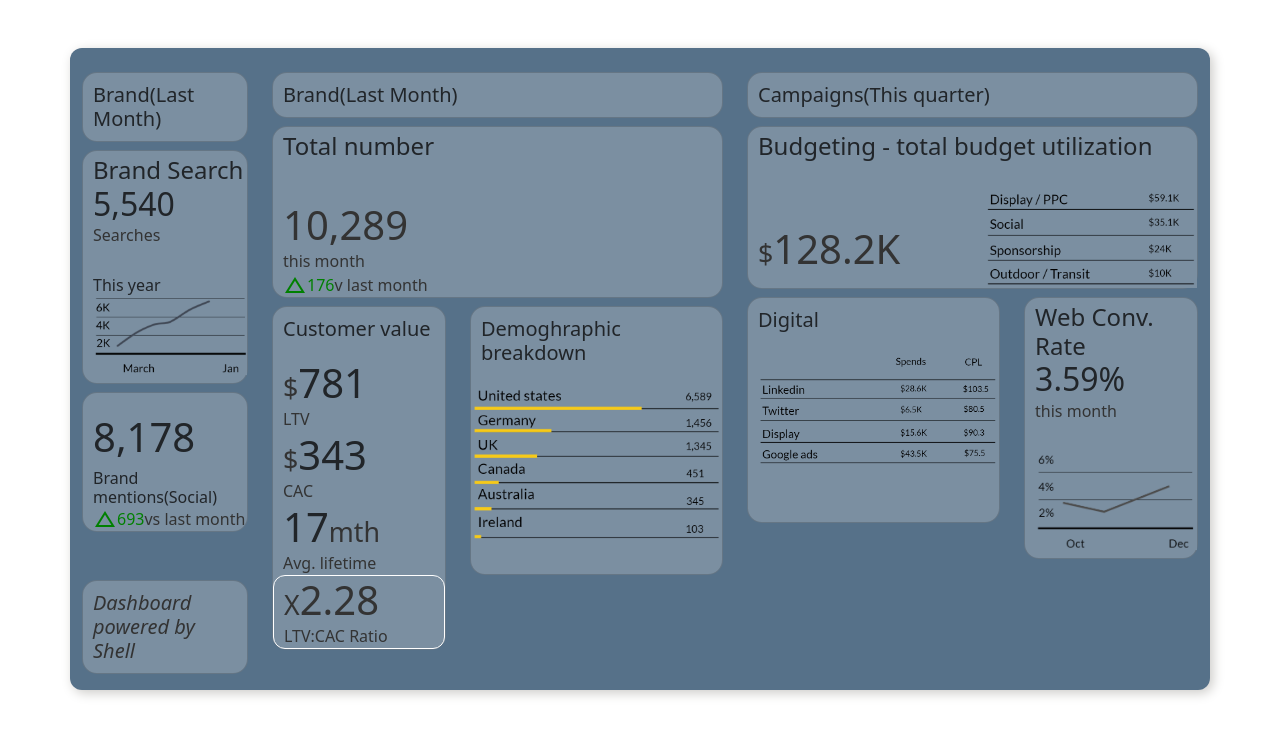
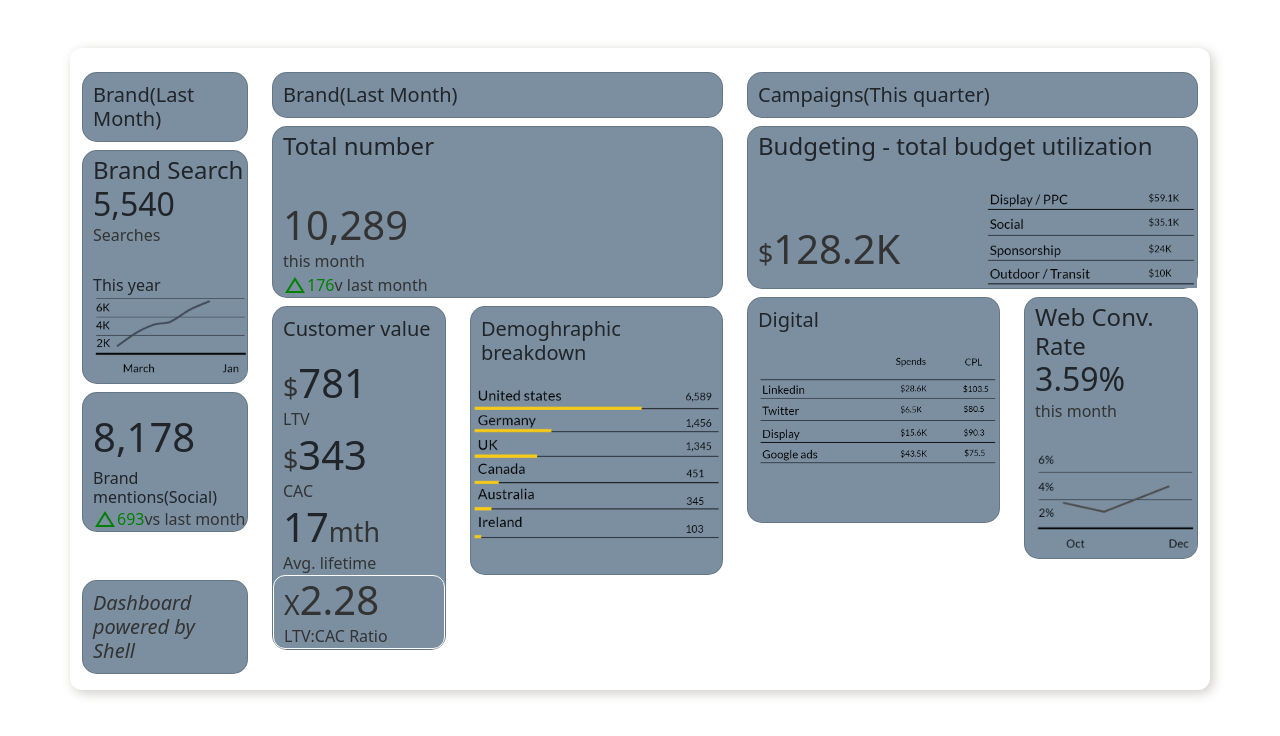
Before and after one commit to monishsai4/Dashboard2, a plain HTML site: page index.html in a window 1280 px wide. Drawn offline with nearby package versions, Linux system fonts and the light colour scheme; a web font is replaced by a local one.

Commit message:
Update style.css

```diff
--- a/style.css
+++ b/style.css
@@ -18,7 +18,7 @@
       */
 
 .containme {
-  background-color: #567189;
+  background-color: #FFFFFF;
   border-radius: 12px;
 }
 .srr {
```
